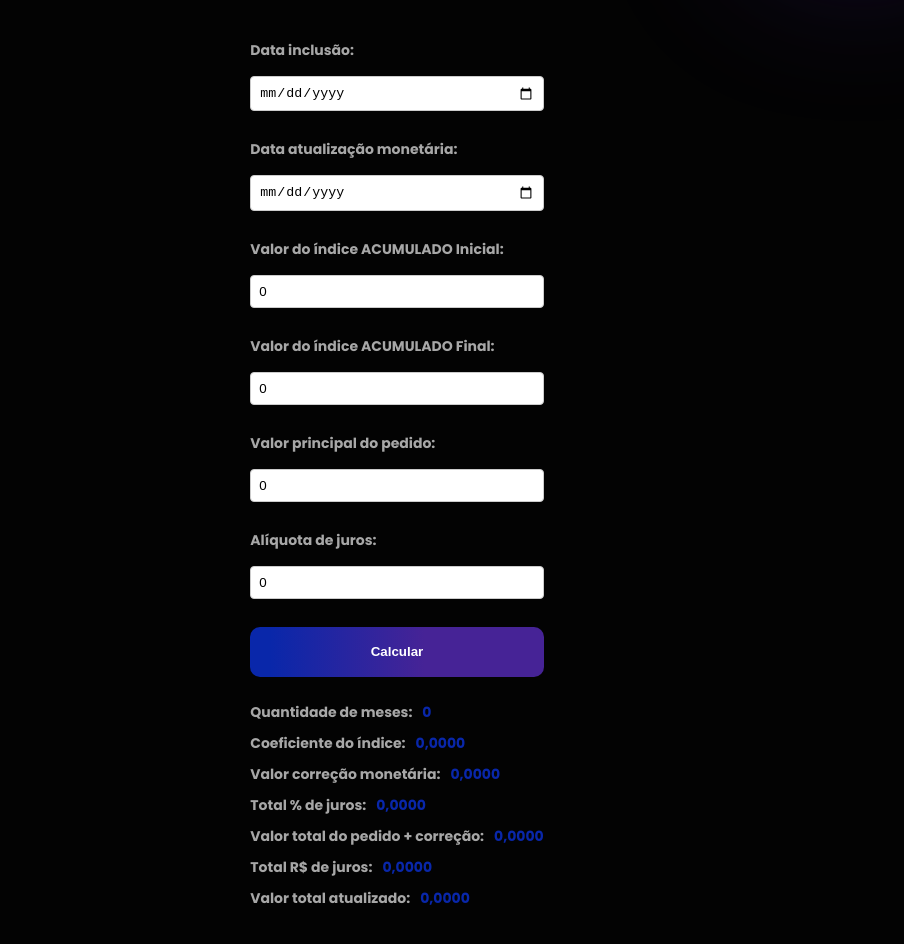
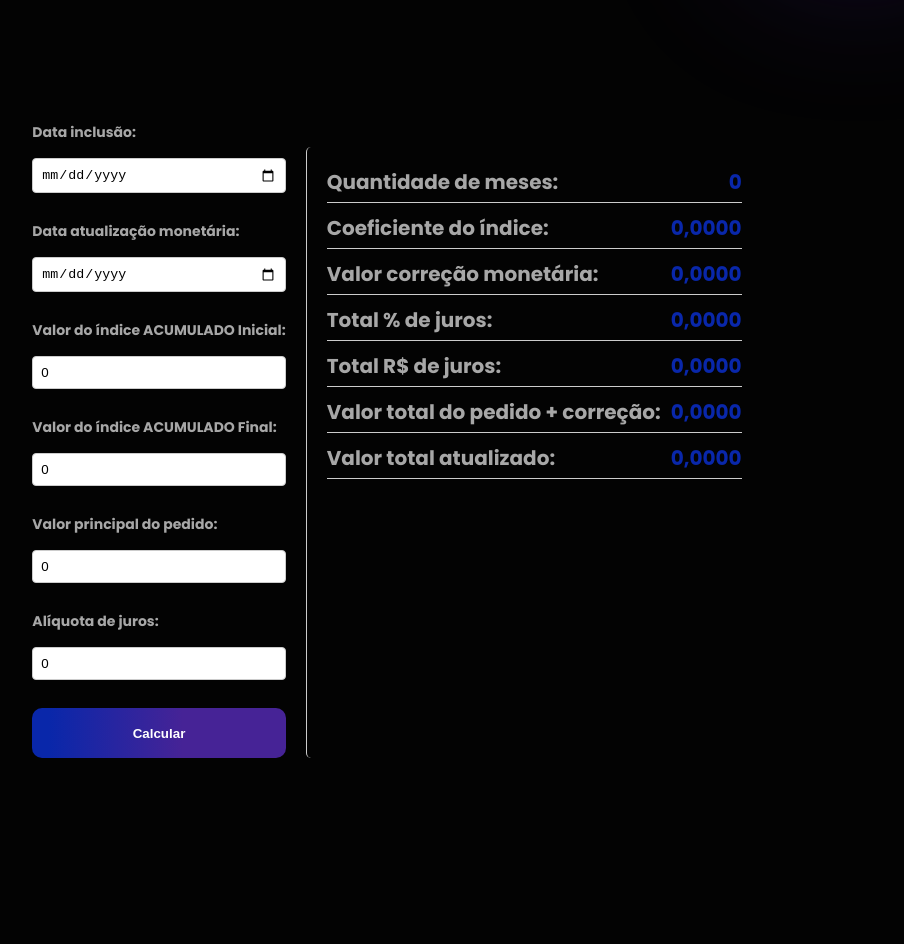
Before and after one commit to projetoschain/projeto-projuris-indices, a Next.js app: page / in a window 1280 px wide. Shown: the part 760-1704 px from the top of the page, without its empty margins (193-1097 px from the left). Built offline with nearby package versions, Linux system fonts and the light colour scheme.

Commit message:
ajuste calculo

```diff
--- a/package.json
+++ b/package.json
@@ -22,6 +22,7 @@
     "react": "18.2.0",
     "react-dom": "18.2.0",
     "react-icons": "^4.8.0",
+    "react-number-format": "^5.2.2",
     "react-query": "^3.39.3",
     "recharts": "^2.6.2",
     "styled-components": "^5.3.10",
--- a/src/components/templates/Calc/sections/Calc/index.tsx
+++ b/src/components/templates/Calc/sections/Calc/index.tsx
@@ -12,6 +12,7 @@ import {
   ResultValue
 } from './styles';
 import Button from '@/src/components/Button';
+import NumberFormat from 'react-number-format';
 import { Section } from '../../styles';
 
 const Calc = () => {
@@ -60,10 +61,11 @@ const Calc = () => {
     setValorTotal(valorTotalComCorrecao);
 
     // Cálculo do valor total + correção + juros
-    const valorTotalCorrecaoJuros = valorTotalComCorrecao * (1 + totalJuros / 100);
+    const valorTotalCorrecaoJuros = valorTotalComCorrecao * (totalJuros / 100);
     setValorTotalCorrecaoJuros(valorTotalCorrecaoJuros);
 
-    // Cálculo da soma de valor total + correção + juros com valor total do pedido + correção
+
+    // valor total atualizado
     const valorTotalAtualizado = valorTotalCorrecaoJuros + valorTotalComCorrecao;
     setValorTotalAtualizado(valorTotalAtualizado);
   };
@@ -170,6 +172,16 @@ const Calc = () => {
           </ResultField>
 
           <ResultField>
+            <ResultLabel>Total R$ de juros:</ResultLabel>
+            <ResultValue>
+              {valorTotalCorrecaoJuros.toLocaleString('pt-BR', {
+                minimumFractionDigits: 4,
+                maximumFractionDigits: 4
+              })}
+            </ResultValue>
+          </ResultField>
+
+          <ResultField>
             <ResultLabel>Valor total do pedido + correção:</ResultLabel>
             <ResultValue>
               {valorTotal.toLocaleString('pt-BR', {
@@ -179,17 +191,6 @@ const Calc = () => {
             </ResultValue>
           </ResultField>
 
-          <ResultField>
-            <ResultLabel>Total R$ de juros:</ResultLabel>
-            <ResultValue>
-              {valorTotalCorrecaoJuros.toLocaleString('pt-BR', {
-                minimumFractionDigits: 4,
-                maximumFractionDigits: 4
-              })}
-            </ResultValue>
-          </ResultField>
-
-          {/* Nova label e valor */}
           <ResultField>
             <ResultLabel>Valor total atualizado:</ResultLabel>
             <ResultValue>
--- a/src/components/templates/Calc/sections/Calc/styles.ts
+++ b/src/components/templates/Calc/sections/Calc/styles.ts
@@ -52,17 +52,20 @@ export const CurrentBalance = styled.div`
 `;
 
 export const CalcContainer = styled.div`
-  /* Estilos para o container da calculadora */
-  max-width: 400px;
+  display: flex;
+  max-width: 800px;
   margin: 0 auto;
 `;
 
+
 export const CalcForm = styled.form`
-  /* Estilos para o formulário da calculadora */
   display: flex;
   flex-direction: column;
   gap: 20px;
+  margin-right: 20px; /* Adiciona margem à direita */
 `;
+
+
 
 export const CalcField = styled.div`
   /* Estilos para cada campo da calculadora */
@@ -106,35 +109,42 @@ export const CalcButton = styled.button`
 `;
 
 export const CalcResult = styled.div`
-  /* Estilos para exibir os resultados */
+  flex: 1;
   display: flex;
   flex-direction: column;
   gap: 10px;
-  margin-top: 25px; /* Adiciona margem superior */
+  margin-top: 25px;
+  padding-left: 20px;
+  border-left: 1px solid #ccc;
+  background-color: #00000000; /* Substitua #blue pela cor desejada */
+  border-radius: 5px;
+  padding: 20px;
 `;
 
-
 export const ResultField = styled.div`
-  /* Estilos para cada campo de resultado */
   display: flex;
   align-items: center;
   gap: 10px;
+  border-bottom: 1px solid #ccc; /* Adiciona uma linha separadora */
+  padding-bottom: 5px; /* Adiciona espaço abaixo da linha */
 `;
 
 export const ResultLabel = styled.label`
   /* Estilos para o rótulo do campo de resultado */
   color: #a7a7a7;
-  font-size: 14px;
+  font-size: 20px;
   font-weight: bold;
 `;
 
 export const ResultValue = styled.span`
-  /* Estilos para o valor do campo de resultado */
   color: #0927aa;
-  font-size: 14px;
+  font-size: 20px;
   font-weight: bold;
-  white-space: nowrap; /* Impede quebras de linha */
+  white-space: nowrap;
+  text-align: right; /* Alinha os números à direita */
+  flex: 1; /* Ocupa o espaço restante */
 `;
+
 
 export const ValorTotalCorrecaoJuros = styled.span`
   /* Estilos para o valor total + correção + juros */
```
Also changed, not shown: 1 other file (tests, documents, lock files or other folders).
